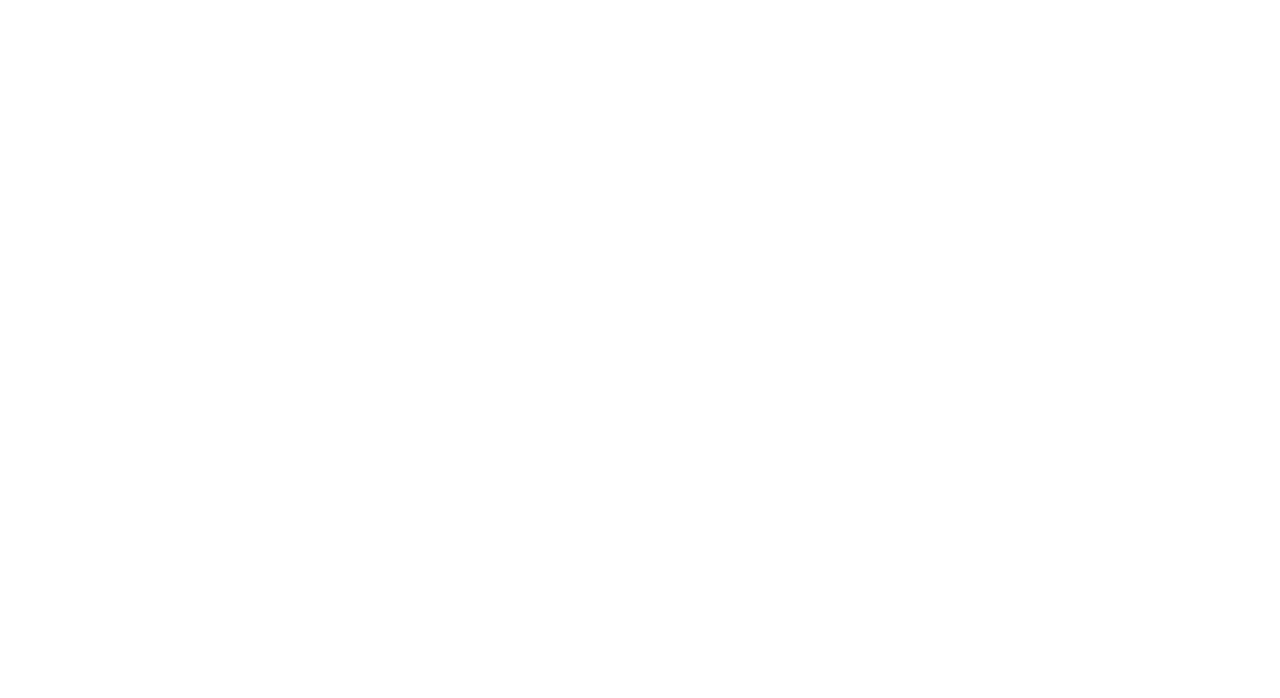
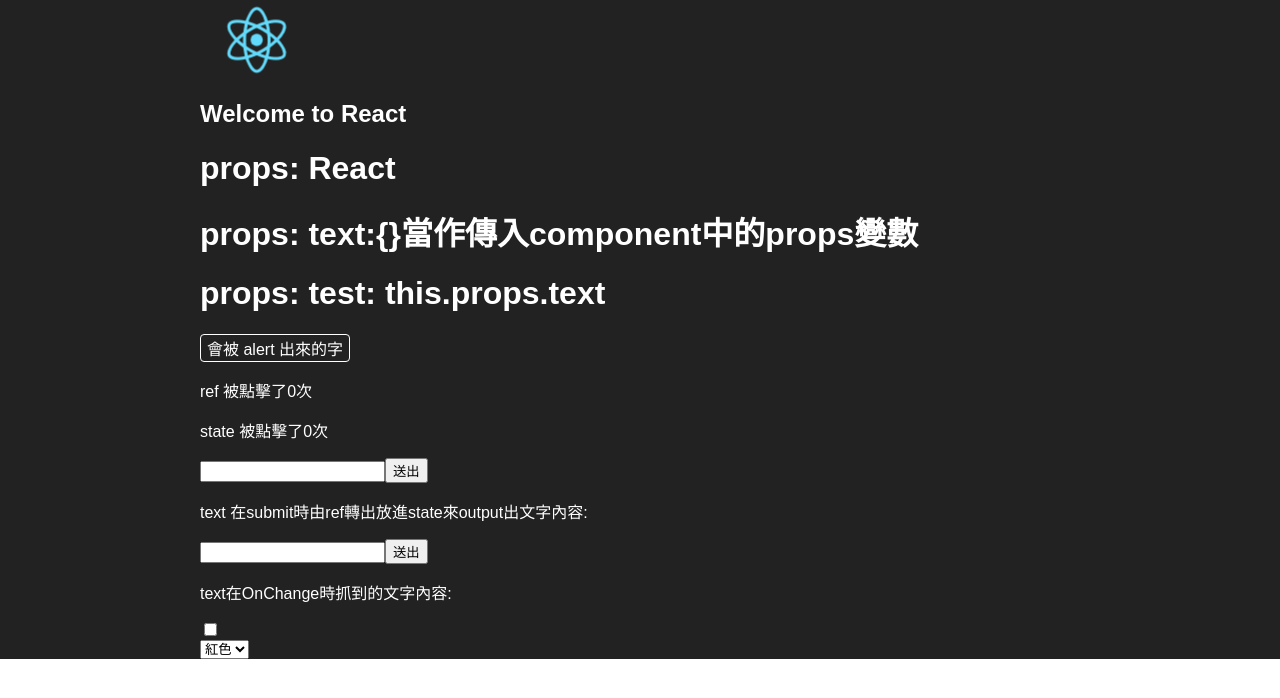
Before and after one commit to wlunareve/ToD_react, a React (Create React App) app: page / in a window 1280 px wide. Shown: the top 698 px of the page. Built offline with nearby package versions, Linux system fonts and the light colour scheme.

Commit message:
Fix some react warning and adjust css

```diff
--- a/src/App.css
+++ b/src/App.css
@@ -1,5 +1,5 @@
 .App {
-  text-align: center;
+  text-align: left;
 }
 
 .App-logo {
@@ -9,8 +9,7 @@
 
 .App-header {
   background-color: #222;
-  height: 150px;
-  padding: 20px;
+  padding-left: 200px;
   color: white;
 }
 
--- a/src/Button.css
+++ b/src/Button.css
@@ -2,7 +2,7 @@ button {
     border: 1px solid white;
     border-radius: 4px;
     background: none;
-    color: black;
+    color: white;
     cursor: pointer;
     font-size: 16px;
 }
--- a/src/ClockDate.js
+++ b/src/ClockDate.js
@@ -1,5 +1,6 @@
 import React from 'react';
 
+// 可以使用 extends React.PureComponent 就可以不用寫 shouldComponentUpdate方法
 class ClockDate extends React.Component{
 
     componentDidUpdate(){
--- a/src/index.js
+++ b/src/index.js
@@ -2,25 +2,20 @@
 
 import React from 'react';
 import ReactDOM from 'react-dom';
-import { BrowserRouter as Router, Route} from 'react-router-dom';
-import history from './history';
+//import { BrowserRouter as Router, Route} from 'react-router-dom';
+//import history from './history';
 import './index.css';
 //import App from './App';
 import Home from './App';
-import About from './App';
-import Users from './App';
+//import About from './App';
+//import Users from './App';
 import registerServiceWorker from './registerServiceWorker';
 
 //ReactDOM.render(<App />, document.getElementById('root'));
 
 ReactDOM.render(
     (
-        <Router history={history}>
-            <Route path="/" component={Home}>
-                <Route path="about" component={About}></Route>
-                <Route path="user/:userId" component={Users}></Route>
-            </Route>
-        </Router>
+        <Home />
     ),
     document.querySelector('#root')
 );
```
